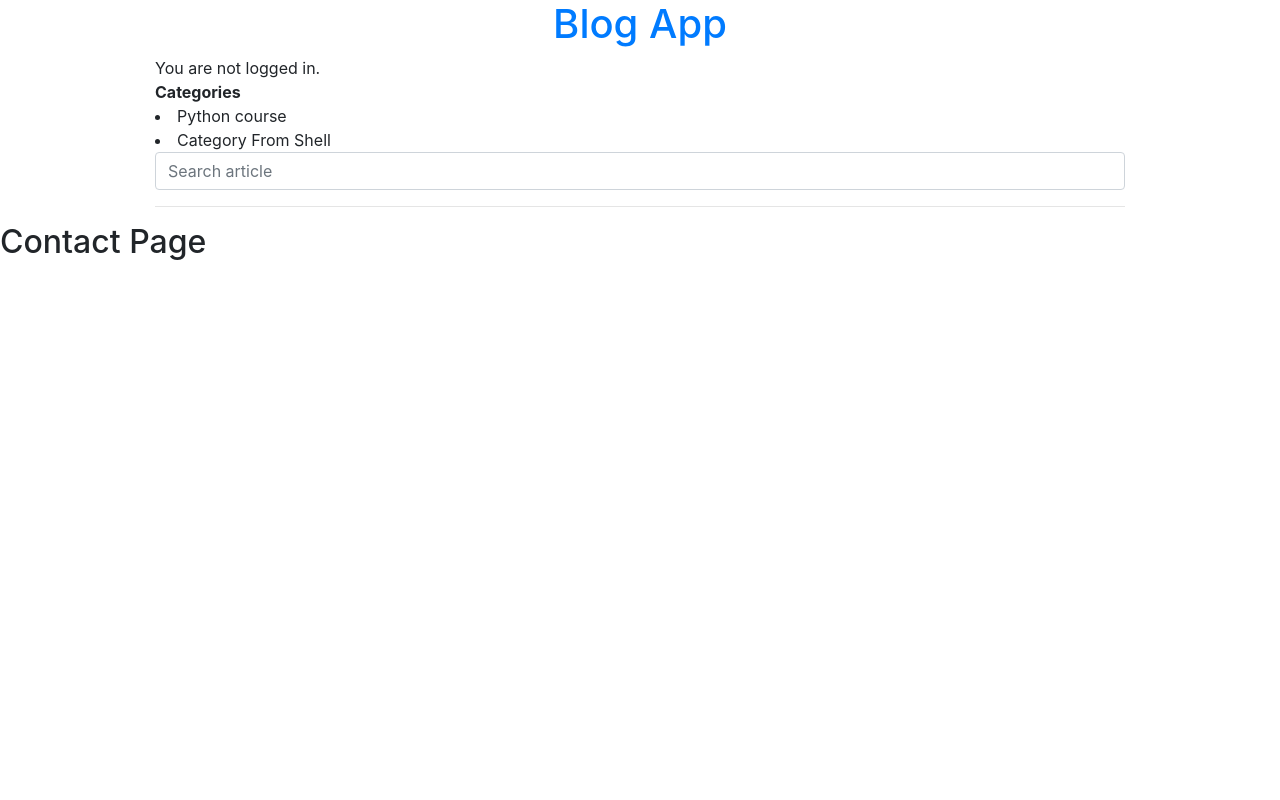
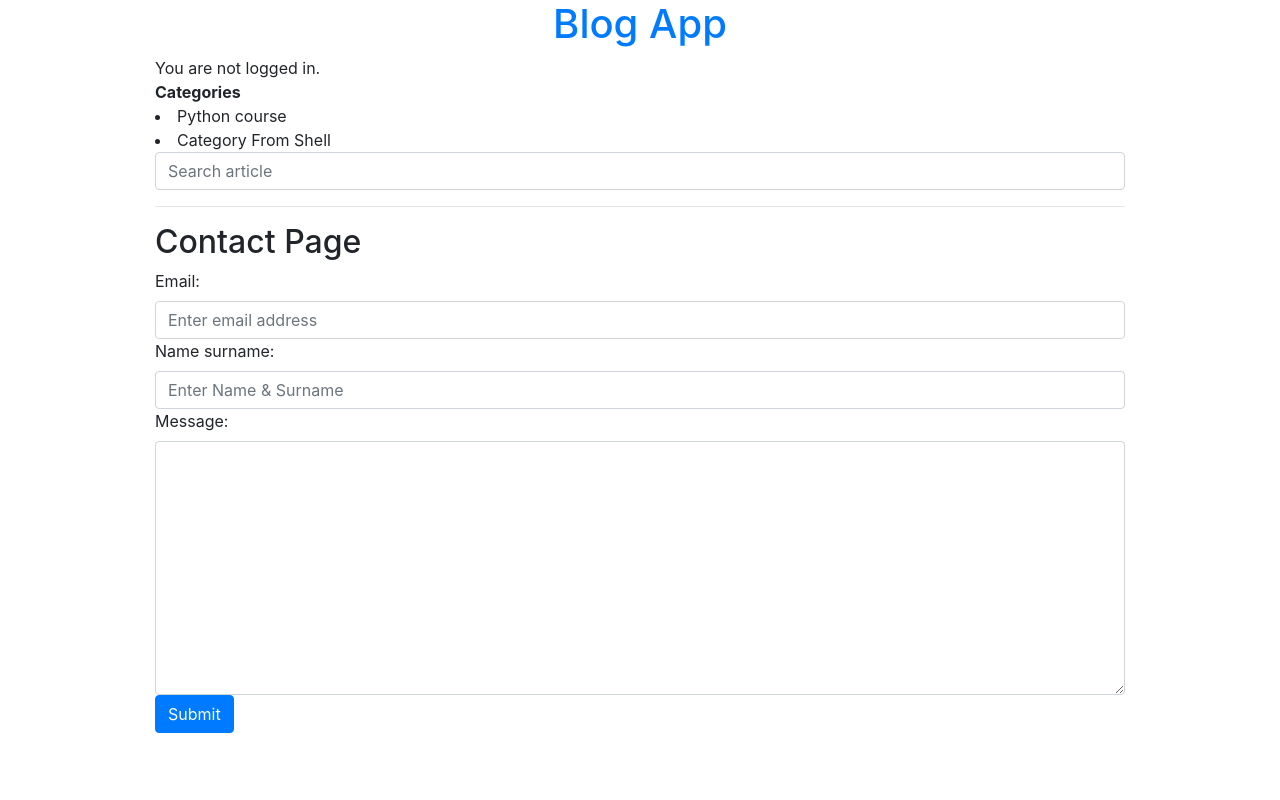
Before and after one commit to eknvarli/django-blog, a Django app: page /contact/ in a window 1280 px wide. Run offline with Django 4.2, Linux system fonts and the light colour scheme; data comes from the database, SQL or seed files in the repository; both versions use the stored data as it was after the commit; some libraries are stand-ins or nearby versions.

Commit message:
Form işlemleri yapıldı ve iletişim formu eklendi.

```diff
--- /dev/null
+++ b/blog/forms/__init__.py
@@ -0,0 +1 @@
+from .contact import ContactForm
--- /dev/null
+++ b/blog/forms/contact.py
@@ -0,0 +1,20 @@
+from django import forms
+from blog.models import ContactModel
+
+class ContactForm(forms.Form): # if you use modelform? you chance forms.Form to forms.ModelForm.
+    # ModelForm
+    # class Meta:
+    #     model = ContactModel
+    #     fields = ('email', 'name_surname', 'message')
+
+    email = forms.EmailField(required=True, max_length=100, widget=forms.TextInput(attrs={
+        'class':'form-control',
+        'placeholder':'Enter email address'
+    }))
+    name_surname = forms.CharField(max_length=50, widget=forms.TextInput(attrs={
+        'class':'form-control',
+        'placeholder':'Enter Name & Surname'
+    }))
+    message = forms.CharField(widget=forms.Textarea(attrs={
+        'class':'form-control',
+    }))
--- a/blog/views/contact.py
+++ b/blog/views/contact.py
@@ -1,4 +1,22 @@
-from django.shortcuts import render
+from django.shortcuts import render, redirect
+from blog.forms import ContactForm
+from blog.models import ContactModel
 
 def contact(request):
-    return render(request, 'blog/contact.jinja')
+    form = ContactForm()
+    if request.method == 'POST':
+        form = ContactForm(request.POST)
+        if form.is_valid():
+            contact = ContactModel()
+            contact.email = form.cleaned_data['email']
+            contact.name_surname = form.cleaned_data['name_surname']
+            contact.message = form.cleaned_data['message']
+
+            # ...
+            contact.save()
+            return redirect('index')
+
+
+    return render(request, 'blog/contact.jinja', context={
+        'form':form,
+    })
--- a/static/css/global.css
+++ b/static/css/global.css
@@ -1,7 +1,6 @@
 * {
     margin: 0px;
     padding: 0px;
-    border: none;
     text-decoration: none;
 }
 
--- a/templates/blog/contact.jinja
+++ b/templates/blog/contact.jinja
@@ -3,6 +3,15 @@
 {% block title %}Contact{% endblock %}
 {% block content %}
 
-<h2>Contact Page</h2>
+<div class="container">
+    <h2>Contact Page</h2>
+
+    <form method="post">
+        {% csrf_token %}
+
+        {{form}}
+        <button type="submit" class="btn btn-primary">Submit</button>
+    </form>
+</div>
 
 {% endblock %}
```
Also changed, not shown: db.sqlite3, 1 other file.
